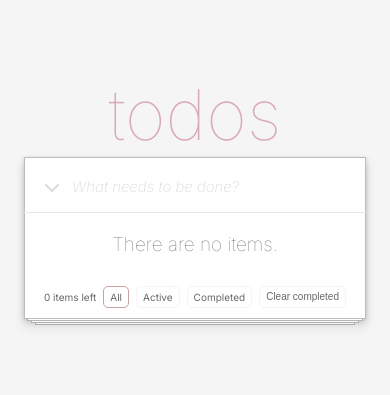
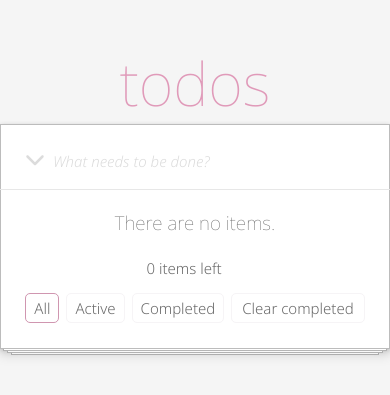
Before and after one commit to bartik369/todo-headhunter, a React (Vite) app: page / in a window 390 px wide. Shown: the part 227-622 px from the top of the page. Built offline with nearby package versions, Linux system fonts and the light colour scheme.

Commit message:
Changed styles

```diff
--- a/index.html
+++ b/index.html
@@ -8,7 +8,7 @@
     <meta name="viewport" content="width=device-width, initial-scale=1.0" />
     <link rel="preconnect" href="https://fonts.googleapis.com">
     <link rel="preconnect" href="https://fonts.gstatic.com" crossorigin>
-    <link href="https://fonts.googleapis.com/css2?family=Inter:ital,opsz,wght@0,14..32,100..900;1,14..32,100..900&family=Nunito:ital,wght@0,200..1000;1,200..1000&family=Roboto:ital,wght@0,100;0,300;0,400;0,500;0,700;0,900;1,100;1,300;1,400;1,500;1,700;1,900&display=swap"
+    <link href="https://fonts.googleapis.com/css2?family=Inter:ital,opsz,wght@0,14..32,100..900;1,14..32,100..900&family=Noto+Sans:ital,wght@0,100..900;1,100..900&family=Nunito:ital,wght@0,200..1000;1,200..1000&family=Roboto:ital,wght@0,100;0,300;0,400;0,500;0,700;0,900;1,100;1,300;1,400;1,500;1,700;1,900&display=swap"
         rel="stylesheet">
     <title>Todo App</title>
 </head>
--- a/src/App.module.scss
+++ b/src/App.module.scss
@@ -11,7 +11,13 @@ body {
     display: flex;
     justify-content: center;
     align-items: center;
-    font-family: "Inter", sans-serif;
+}
+
+button,
+input,
+textarea,
+body {
+    font-family: "Noto Sans", sans-serif;
 }
 
 .container {
@@ -25,7 +31,7 @@ body {
 }
 
 .title {
-    color: #dba9bf;
+    color: #e09ab9;
     font-size: 70px;
     font-weight: 100;
     text-align: center;
@@ -35,4 +41,7 @@ body {
     .container {
         width: 100%;
     }
+    .title {
+        font-size: 60px;
+    }
 }
--- a/src/components/Todos/Todos.module.scss
+++ b/src/components/Todos/Todos.module.scss
@@ -1,18 +1,21 @@
 .todos {
     .title {
         color: #4f4f4f;
-        font-weight: 400;
-        font-size: 16px;
+        font-weight: 300;
+        font-size: 21px;
         word-break: break-word;
         padding-right: 15px;
+        transition: all .4s ease-out;
     }
     .done {
         color: #d9d9d9;
+        font-weight: 300;
+        font-size: 21px;
         text-decoration: line-through;
         word-break: break-word;
         padding-right: 15px;
         transition: all .4s ease-out;
-        transform: translateX(10px);
+        transform: translateX(5px);
     }
     .info {
         color: #696969;
@@ -33,7 +36,7 @@
             line-height: 26px;
             position: relative;
             font-size: 17px;
-            padding-left: 45px;
+            padding-left: 50px;
             margin-bottom: 10px;
             cursor: pointer;
             transition: all .6s ease-in-out;
@@ -50,9 +53,9 @@
                     content: "";
                     position: absolute;
                     width: 5px;
-                    height: 13px;
+                    height: 12px;
                     border: 1px solid #7ac0af;
-                    border-width: 0 2px 2px 0;
+                    border-width: 0 1.5px 1.5px 0;
                     left: 8px;
                     top: 3px;
                     transform: rotate(40deg);
@@ -67,7 +70,7 @@
                 height: 22px;
                 border: 1px solid #f0f0f0;
                 border-radius: 50%;
-                margin-left: 10px;
+                margin-left: 14px;
                 left: 0;
                 top: -7px;
                 transition: all .4s ease-in-out;
@@ -75,3 +78,24 @@
         }
     }
 }
+
+@media screen and (max-width: 520px) {
+    .todos {
+        .todo {
+            .checkbox {
+                .check {
+                    left: 0;
+                    top: -6px;
+                }
+            }
+        }
+        .info {
+            font-size: 19px;
+            padding: 20px 0 2px;
+        }
+    }
+    .title,
+    .done {
+        font-size: 17px;
+    }
+}
--- a/src/components/navigations/todos-menu/TodosMenu.module.scss
+++ b/src/components/navigations/todos-menu/TodosMenu.module.scss
@@ -1,13 +1,13 @@
 @mixin button {
     color: #696969;
     border: 1px solid #f6f4f6;
-    padding: 5px 10px;
+    padding: 4px 10px;
     border-radius: 5px;
     cursor: pointer;
 }
 
 @mixin activeButton {
-    border: 1px solid #c7a2a2;
+    border: 1px solid #d096b0;
     border-radius: 5px;
 }
 
@@ -15,12 +15,13 @@
     display: flex;
     justify-content: space-between;
     padding: 10px 20px;
-    font-weight: 400;
-    font-size: 12px;
+    font-weight: 300;
+    font-size: 13px;
     .total {
         color: #696969;
         align-self: center;
         margin-right: 7px;
+        flex-basis: 90px;
     }
     .menu {
         display: inline-block;
@@ -39,9 +40,9 @@
             @include activeButton;
         }
     }
-    .reset {
+    button.reset {
+        font-weight: 300;
         background-color: transparent;
-        font-size: 12px;
         transition: all .6s ease-in;
         @include button;
         &:hover {
@@ -52,14 +53,35 @@
 
 @media screen and (max-width: 520px) {
     .panel {
-        font-size: 10px;
-        .menu {
-            li {
-                padding: 4px 6px;
-            }
+        padding: 10px 10px 25px;
+        font-size: 15px;
+        font-weight: 300;
+        justify-content: center;
+        flex-wrap: wrap;
+        .total {
+            padding: 10px 0 15px;
         }
+        .menu li,
         .reset {
-            font-size: 10px;
+            font-size: 15px;
+            padding: 4px 8px;
+        }
+    }
+}
+
+@media screen and (max-width: 370px) {
+    .panel {
+        padding: 10px 10px 25px;
+        font-size: 14px;
+        font-weight: 300;
+        justify-content: center;
+        flex-wrap: wrap;
+        .total {
+            padding: 10px 0 15px;
+        }
+        .menu li,
+        .reset {
+            font-size: 11px;
             padding: 4px 6px;
         }
     }
--- a/src/components/navigations/todos-menu/TodosMenu.tsx
+++ b/src/components/navigations/todos-menu/TodosMenu.tsx
@@ -37,6 +37,7 @@ const TodosMenu:FC = () => {
           {getItemValues(countItems, itemValuesArr)}
           {todoConst.items}
         </div>
+        <div className={style.navigation}>
         <menu className={style.menu}>
           <ul>
             {todosMenuData.map((item) => (
@@ -53,6 +54,7 @@ const TodosMenu:FC = () => {
         <button className={style.reset} onClick={resetHandler}>
           {todoConst.resetComplited}
         </button>
+        </div>
       </div>
     );
 };
--- a/src/components/ui/input/Input.module.scss
+++ b/src/components/ui/input/Input.module.scss
@@ -1,37 +1,44 @@
 .input {
     display: flex;
     align-items: center;
-    padding: 5px 20px 10px;
-    height: 30px;
+    padding: 5px 25px 10px;
+    height: 40px;
     border-bottom: 1px solid #e7e7e7;
      ::placeholder {
         color: #dcdcdc;
         font-style: italic;
-        font-family: "Inter", sans-serif;
-        font-weight: 200;
-        font-size: 18px;
+        font-weight: 300;
+        font-size: 21px;
+    }
+    input {
+        width: 100%;
+        border: none;
+        outline: none;
+        font-weight: 300;
+        font-size: 21px;
+        font-style: italic;
+        padding-right: 15px;
+        margin-left: 28px;
+        color: #4f4f4f;
+        &:focus~.icon {
+            color: #4f4f4f;
+        }
     }
     .icon {
         color: #dcdcdc;
+        font-size: 20px;
         margin-right: 10px;
         position: absolute;
         transition: all .5s ease-in-out;
     }
     .add {
-        font-size: 20px;
+        font-size: 25px;
         cursor: pointer;
-        color: #4f4f4f;
-    }
-    input {
-        width: 100%;
-        border: none;
-        outline: none;
-        font-size: 18px;
-        padding-right: 15px;
-        margin-left: 28px;
-        color: #4f4f4f;
-        &:focus~.icon {
-            color: #4f4f4f;
+        color: #8cbeb2;
+        transition: all .5s ease-in-out;
+        &:hover {
+            color: #63d3b7;
+            ;
         }
     }
 }
--- a/src/components/ui/input/Input.tsx
+++ b/src/components/ui/input/Input.tsx
@@ -3,7 +3,7 @@ import { useAppDispatch } from '../../../hooks/useReduxHook';
 import { addTodo } from '../../../store/TodoSlice';
 import * as todoConst from '../../../constants/todos';
 import { FontAwesomeIcon } from '@fortawesome/react-fontawesome';
-import {faChevronDown, faPlus} from "@fortawesome/free-solid-svg-icons";
+import {faChevronDown, faPlus, faSquarePlus} from "@fortawesome/free-solid-svg-icons";
 import style from './Input.module.scss';
 
 const Input:FC = () => {
@@ -27,8 +27,16 @@ const Input:FC = () => {
             value={title}
             type="text"
             />
-            <FontAwesomeIcon className={style.icon} icon={faChevronDown}/>
-            {title && <FontAwesomeIcon className={style.add} onClick={todoHandler} icon={faPlus}/>}
+            <FontAwesomeIcon
+                className={style.icon}
+                icon={faChevronDown}
+            />
+            {title &&
+            <FontAwesomeIcon
+                className={style.add}
+                onClick={todoHandler}
+                icon={faSquarePlus}
+            />}
         </div>
     );
 };
```
